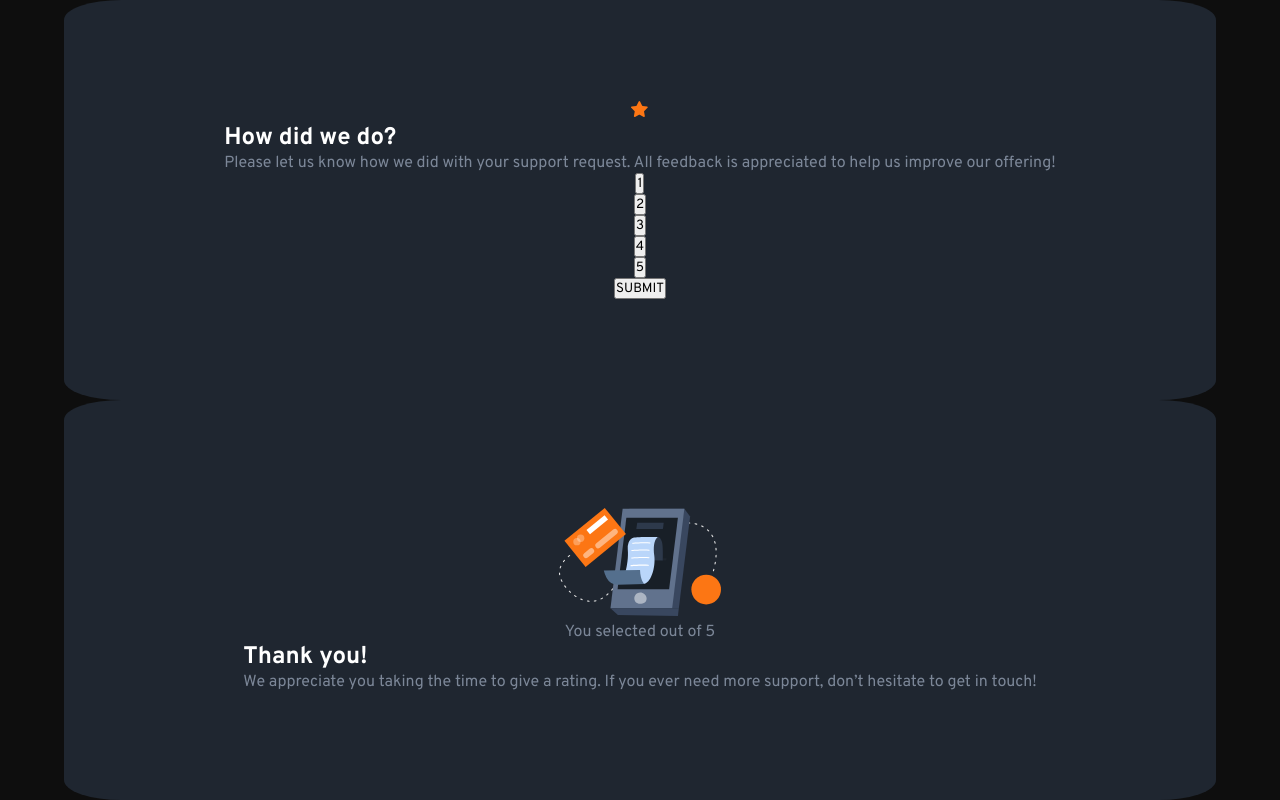
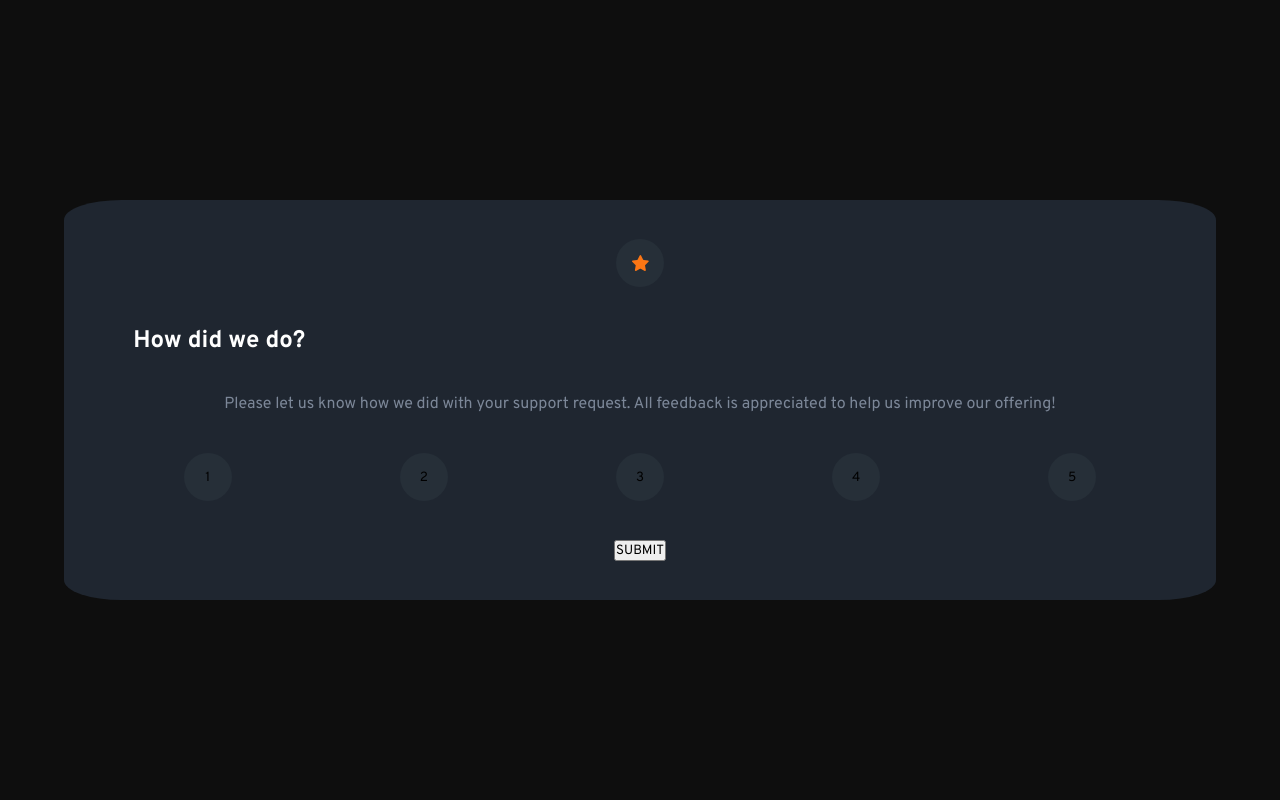
Before and after one commit to AnaGolic/interactive-rating-components, a plain HTML site: page index.html in a window 1280 px wide. Drawn offline with Linux system fonts and the light colour scheme; files whose address does not match are found by name.

Commit message:
added changes in style.css

```diff
--- a/CSS/style.css
+++ b/CSS/style.css
@@ -33,3 +33,26 @@ h1{
     height: 50vh;
     border-radius: 5%;
 }
+.cardContent{
+    width: 88%;
+    height: 90%;
+    text-align: left;
+}
+.disabled{
+    display: none;
+}
+.scores{
+    width: 90%;
+    flex-direction: row;
+    justify-content: space-between;
+}
+.scores div, .scores .buttonSelect, .circle{
+    display: flex;
+    justify-content: center;
+    align-items: center;
+    width: 3rem;
+    height: 3rem;
+    background-color: rgb(38,47,56);
+    border: 0;
+    border-radius: 50%;
+}
```
